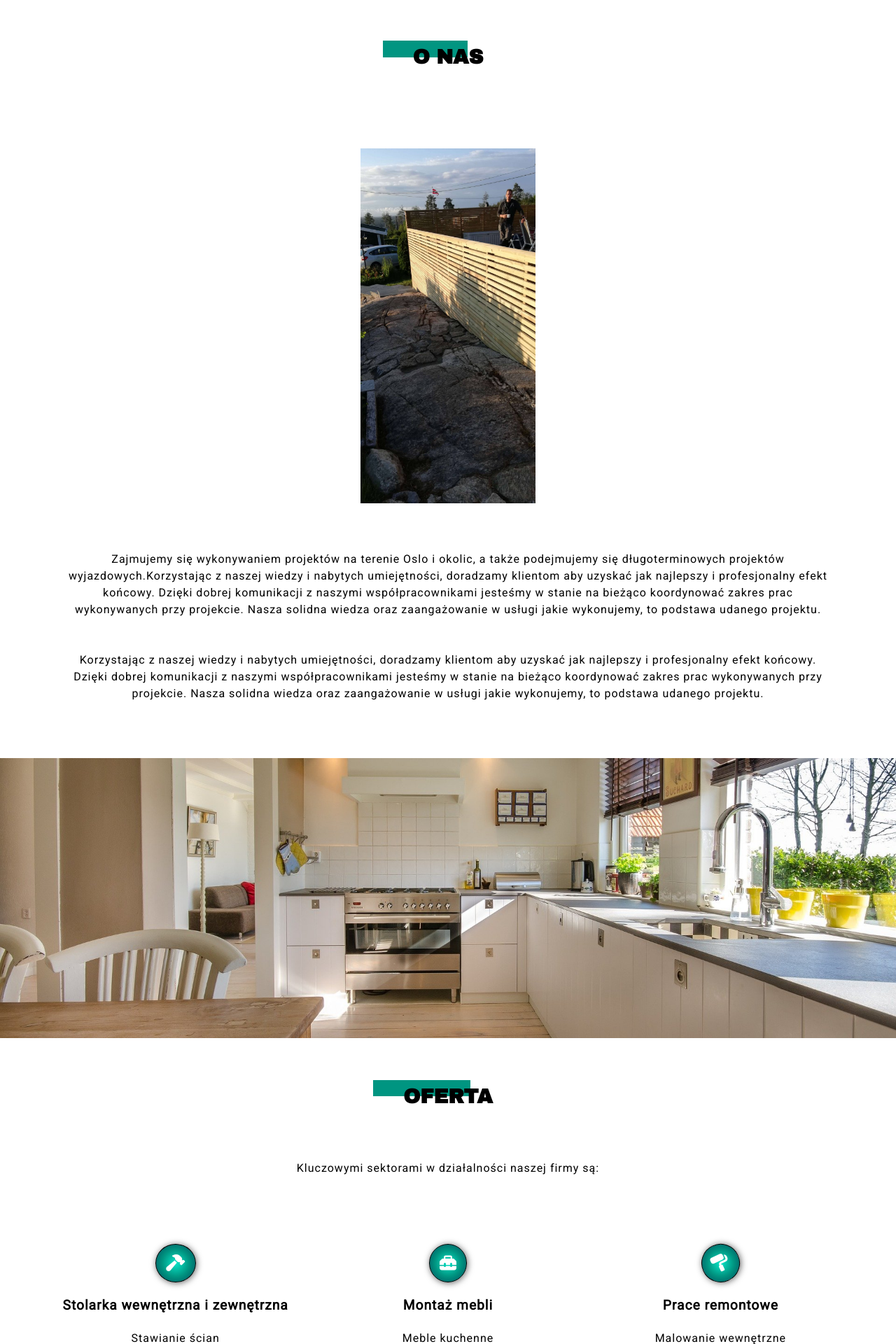
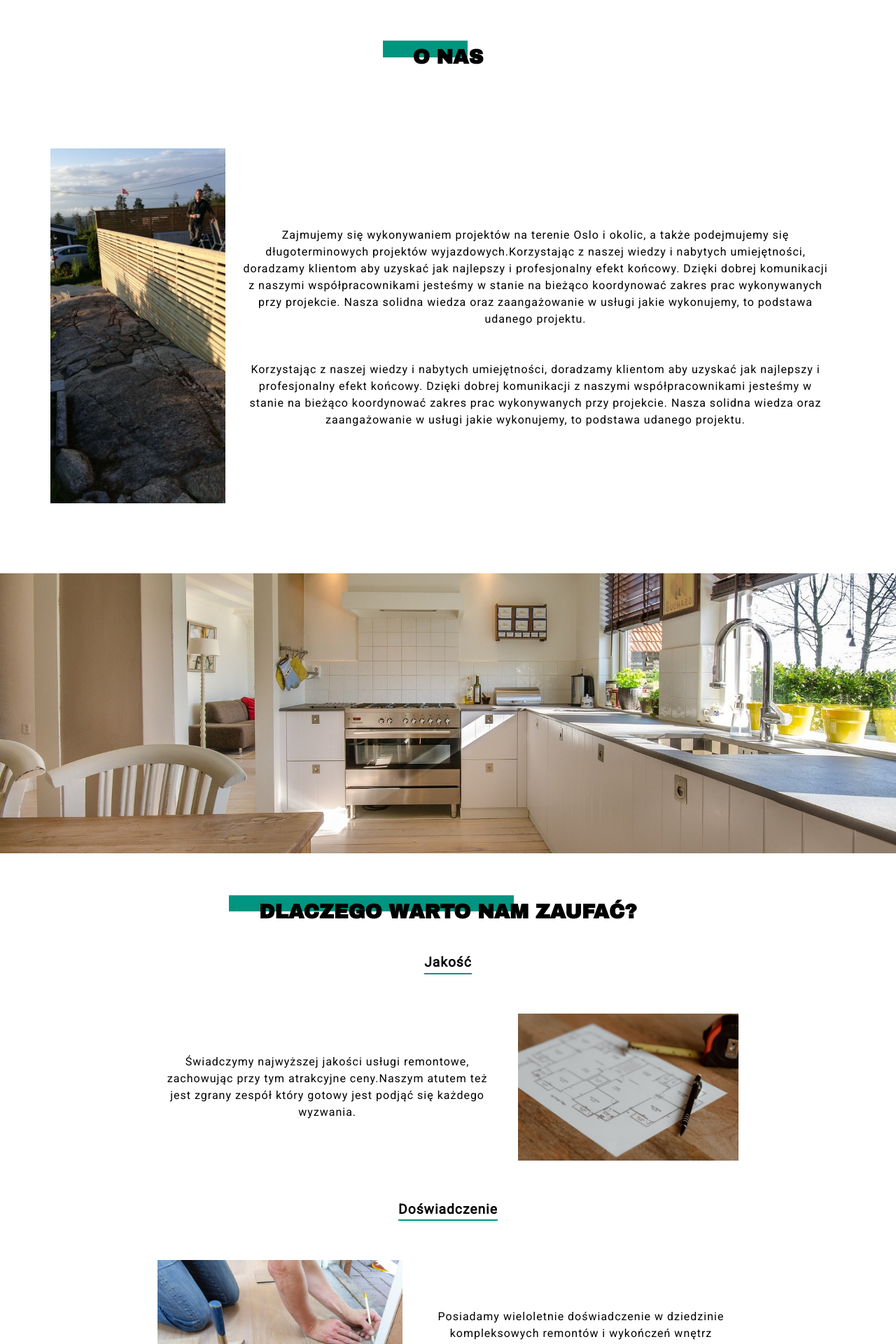
Before and after one commit to R3M3KPOL/PROFF, a PHP site: page / in a window 1280 px wide. Shown: the part 801-2721 px from the top of the page at 70% size. Run offline with PHP 8.4, Linux system fonts and the light colour scheme; some libraries are stand-ins or nearby versions.

Commit message:
edit code etc.

```diff
--- a/css/style.css
+++ b/css/style.css
@@ -298,7 +298,7 @@
   text-transform: uppercase;
   font-size: 2.3rem;
   text-align: start;
-  padding-left: 1em;
+  padding-left: 0.5em;
   color: whitesmoke;
 }
 
@@ -348,6 +348,52 @@
   background-size: cover;
   background-attachment: fixed;
   background-position: center;
+}
+
+.whyUs {
+  max-width: 1600px;
+}
+
+.whyUs__container {
+  display: -webkit-box;
+  display: -ms-flexbox;
+  display: flex;
+  -webkit-box-orient: vertical;
+  -webkit-box-direction: normal;
+      -ms-flex-direction: column;
+          flex-direction: column;
+  -webkit-box-align: center;
+      -ms-flex-align: center;
+          align-items: center;
+  width: 100%;
+}
+
+.whyUs__item-img {
+  height: 210px;
+  max-width: 350px;
+  -o-object-fit: cover;
+     object-fit: cover;
+}
+
+.whyUs__item-box {
+  display: -webkit-box;
+  display: -ms-flexbox;
+  display: flex;
+  -webkit-box-align: center;
+      -ms-flex-align: center;
+          align-items: center;
+  -webkit-box-orient: vertical;
+  -webkit-box-direction: normal;
+      -ms-flex-direction: column;
+          flex-direction: column;
+  gap: 30px;
+  width: 70%;
+  padding: 2em 1em;
+  margin: 1.5rem 0;
+}
+
+.whyUs__subtitle {
+  border-bottom: 2px solid #009581;
 }
 
 .middle {
@@ -960,20 +1006,36 @@
   .header__list {
     margin: 0;
   }
-  .header .top__about {
+  .header .top__img {
+    margin: 40px;
+  }
+  .top__about {
     -webkit-box-orient: horizontal;
     -webkit-box-direction: normal;
         -ms-flex-direction: row;
             flex-direction: row;
   }
-  .header .top__img {
-    margin: 40px;
-  }
-  .header .contact__wrapper {
+  .contact__wrapper {
     -webkit-box-orient: horizontal;
     -webkit-box-direction: normal;
         -ms-flex-direction: row;
             flex-direction: row;
+  }
+  .whyUs__item-box {
+    -webkit-box-orient: horizontal;
+    -webkit-box-direction: normal;
+        -ms-flex-direction: row;
+            flex-direction: row;
+    gap: 30px;
+    width: 70%;
+    padding: 2em 1em;
+    margin: 1.5rem 0;
+  }
+  .whyUs__item-box--right {
+    -webkit-box-orient: horizontal;
+    -webkit-box-direction: reverse;
+        -ms-flex-direction: row-reverse;
+            flex-direction: row-reverse;
   }
 }
 
--- a/index.html
+++ b/index.html
@@ -60,11 +60,11 @@
         </div>
 
         <section id="top" class="top  wrapper-style">
-            <h2 class="top__title title-heading">O nas</h2>
-            <div class="top__about fade-in">
-                <div class="top__box-img"><img src="img/photo/inne/IMG_20190608_205825 MINI.jpg" alt=""
+            <h2 class="top__title title-heading ">O nas</h2>
+            <div class="top__about">
+                <div class="top__box-img fade-in"><img src="./img/photo/inne/IMG_20190608_205825.jpg" alt=""
                         class="top__img"></div>
-                <div class="top__text tekst-box">
+                <div class="top__text tekst-box fade-in">
                     <p class="top__text-first"> Zajmujemy się wykonywaniem projektów na terenie Oslo i okolic,
                         a także
                         podejmujemy się długoterminowych projektów wyjazdowych.Korzystając z naszej wiedzy i
@@ -84,7 +84,55 @@
             </div>
         </section>
         <div class="first-img"></div>
-        <section class=""></section>
+
+
+        <section class="whyUs wrapper-style">
+            <h2 class="whyUs__title title-heading">Dlaczego warto nam zaufać?</h2>
+            <div class="whyUs__container">
+                <h3 class="whyUs__subtitle sub-title">Jakość</h3>
+                <div class="whyUs__item-box whyUs__item-box--right">
+                    <img src="./img/pexels-anete-lusina-4792483.jpg" alt="laying a renovation plan"
+                        class="whyUs__item-img">
+                    <p class="whyUs__item-text tekst-box">Świadczymy najwyższej jakości usługi remontowe, zachowując
+                        przy tym
+                        atrakcyjne ceny.Naszym atutem też jest zgrany zespół który gotowy jest podjąć się każdego
+                        wyzwania.</p>
+                </div>
+            </div>
+            <div class="whyUs__container">
+                <h3 class="whyUs__subtitle sub-title">Doświadczenie</h3>
+                <div class="whyUs__item-box">
+                    <img src="./img/pexels-skitterphoto-1388944.jpg" alt="floor finish
+" class="whyUs__item-img">
+                    <p class="whyUs__item-text tekst-box">Posiadamy wieloletnie doświadczenie w dziedzinie kompleksowych
+                        remontów
+                        i wykończeń wnętrz
+                        mieszkań i cały czas
+                        poszerzamy wiedzę i umiejętności</p>
+                </div>
+            </div>
+            <div class="whyUs__container">
+                <h3 class="whyUs__subtitle sub-title">Otwartość</h3>
+                <div class="whyUs__item-box whyUs__item-box--right">
+                    <img src="./img/light-bulb-1246043_1920.jpg" alt=" light bulb" class="whyUs__item-img">
+                    <p class="whyUs__item-text tekst-box">Nie boimy się niestandardowych pomysłów.Dzięki im możemy też
+                        poszerzać
+                        swoją wiedzę z zakresu
+                        usług remontowych jak i budownictwa</p>
+                </div>
+            </div>
+            <div class="whyUs__container">
+                <h3 class="whyUs__subtitle sub-title">Kultura osobista</h3>
+                <div class="whyUs__item-box">
+                    <img src="./img/pexels-savvas-stavrinos-814544.jpg" alt="handshake" class="whyUs__item-img">
+                    <p class="whyUs__item-text tekst-box">Zapewniamy kulturalnę i profesjonalną obsługę oraz gwarantujmy
+                        Klientom
+                        satysfakcję z
+                        powierzonych nam prac.</p>
+                </div>
+            </div>
+
+        </section>
         <section id="middle" class="middle wrapper-style">
             <h2 class="middle__title  title-heading">Oferta</h2>
             <div class="middle__about">
@@ -94,8 +142,8 @@
             <div class="middle__container fade-in">
                 <div class="middle__box">
                     <i class="fas fa-hammer middle__hammer"></i>
-                    <h2 class="middle__subtitle sub-title"> Stolarka wewnętrzna i zewnętrzna
-                    </h2>
+                    <h3 class="middle__subtitle sub-title"> Stolarka wewnętrzna i zewnętrzna
+                    </h3>
                     <li class="middle__list tekst-box">Stawianie ścian</li>
                     <li class="middle__list tekst-box">Małe domki szkieletowe</li>
                     <li class="middle__list tekst-box">Garaży</li>
@@ -105,21 +153,22 @@
                 </div>
                 <div class="middle__box ">
                     <i class="fas fa-toolbox  middle__toolbox"></i>
-                    <h2 class="middle__subtitle sub-title">Montaż mebli
-                    </h2>
+                    <h3 class="middle__subtitle sub-title">Montaż mebli
+                    </h3>
                     <li class="middle__list tekst-box">Meble kuchenne</li>
                     <li class="middle__list tekst-box">Meble łazienkowe</li>
                     <li class="middle__list tekst-box">Meble pokojowe</li>
                 </div>
                 <div class="middle__box">
                     <i class="fas fa-paint-roller  middle__roller"></i>
-                    <h2 class="middle__subtitle sub-title">Prace remontowe</h2>
+                    <h3 class="middle__subtitle sub-title">Prace remontowe</h3>
                     <li class="middle__list tekst-box">Malowanie wewnętrzne</li>
                     <li class="middle__list tekst-box">Malowanie zewnętrzne</li>
                     <li class="middle__list tekst-box">Inne prace remontowe</li>
                 </div>
             </div>
         </section>
+
         <section class="steps  wrapper-style">
             <div class="bgc-overlay">
                 <div class="steps__title">
@@ -176,7 +225,8 @@
                             <div class="steps__word" id="three" data-tab-content>
                                 <span class="steps__subtitle-Mobile">Krok trzeci</span>
                                 <h2 class="steps__title sub-title">Ustalenie ceny</h2>
-                                <p class="steps__text-paragraf">Cena ustalana jest indywidualnie z klientem w oparciu o oczekiwania
+                                <p class="steps__text-paragraf">Cena ustalana jest indywidualnie z klientem w oparciu o
+                                    oczekiwania
                                     oraz dobór materiału po konsultacji z
                                     klientem.</p>
                             </div>
@@ -207,12 +257,10 @@
         <section id="bottom" class="bottom wrapper-style">
             <h2 class="bottom__title title-heading">Nasze projekty</h2>
             <div class="bottom__about">
-                <p class="bottom__text-first tekst-box">Korzystając z naszej wiedzy i nabytych umiejętności, doradzamy
-                    klientom aby
-                    uzyskać jak
-                    najlepszy i profesjonalny efekt końcowy. Dzięki dobrej komunikacji z naszymi współpracownikami
-                    jesteśmy w stanie na bieżąco koordynować zakres prac wykonywanych przy projekcie. Nasza solidna
-                    wiedza oraz zaangażowanie w usługi jakie wykonujemy, to podstawa udanego projektu.
+                <p class="bottom__text-first tekst-box">Dzięki naszemu wieloletniemu doświadczeniu wiemy, jak zapewnić
+                    każdemu z naszych klientów fachową obsługę.
+                    Niezależnie
+                    od tego, czy chodzi o ocieplenie elewacji, montaż umywalki, czy też o malowanie.
                 </p>
                 <p class="bottom__text-second tekst-box">
                     W naszej firmie zrozumienie potrzeb klienta, jest bardzo ważnym elementem, dlatego też
--- a/js/main.js
+++ b/js/main.js
@@ -59,7 +59,7 @@ tab.classList.add('steps__timeline-icon--active')
 
 })
 
-// DLACZEGO ROOTMARGIN 1000!?
+
 const appearOptions = {
     threshold:0.5,
     rootMargin: "0px 0px 0px 0px "
--- a/sass/style.scss
+++ b/sass/style.scss
@@ -217,7 +217,7 @@
         @include cinzel;
         font-size: 2.3rem;
         text-align: start;
-        padding-left: 1em;
+        padding-left: 0.5em;
         color: whitesmoke;
     }
 
@@ -259,6 +259,41 @@
 .first-img {
     @include HeroImg("../img/kitchen-2165756_1920.jpg");
 }
+
+.whyUs {
+    max-width: 1600px;
+
+    &__container {
+        display: flex;
+        flex-direction: column;
+        align-items: center;
+        width: 100%;
+
+    }
+
+    &__item-img {
+        height: 210px;
+        max-width: 350px;
+        object-fit: cover;
+    }
+
+    &__item-box {
+        display: flex;
+        align-items: center;
+        flex-direction: column;
+        gap: 30px;
+        width: 70%;
+        padding: 2em 1em;
+        margin: 1.5rem 0;
+    }
+
+    &__subtitle {
+        border-bottom: 2px solid #009581;
+    }
+}
+
+
+
 
 
 .middle {
@@ -765,20 +800,32 @@
 
         }
 
-        .top__about {
-            flex-direction: row;
-        }
-
         .top__img {
             margin: 40px;
         }
+    }
 
-        .contact {
-            &__wrapper {
-                flex-direction: row;
-            }
+    .top__about {
+        flex-direction: row;
+    }
+
+    .contact {
+        &__wrapper {
+            flex-direction: row;
         }
+    }
 
+
+    .whyUs__item-box {
+        flex-direction: row;
+        gap: 30px;
+        width: 70%;
+        padding: 2em 1em;
+        margin: 1.5rem 0;
+
+        &--right {
+            flex-direction: row-reverse;
+        }
     }
 }
 
```
Also changed, not shown: img/bathroom-2132342_1920.jpg (deleted), img/light-bulb-1246043_1920.jpg (added), img/pexels-savvas-stavrinos-814544.jpg (added), img/pexels-skitterphoto-1388944.jpg (added), img/photo/inne/pexels-adonyi-gábor-1409216.jpg (deleted), img/photo/inne/site-682471_1920.jpg (deleted), 1 other file.
